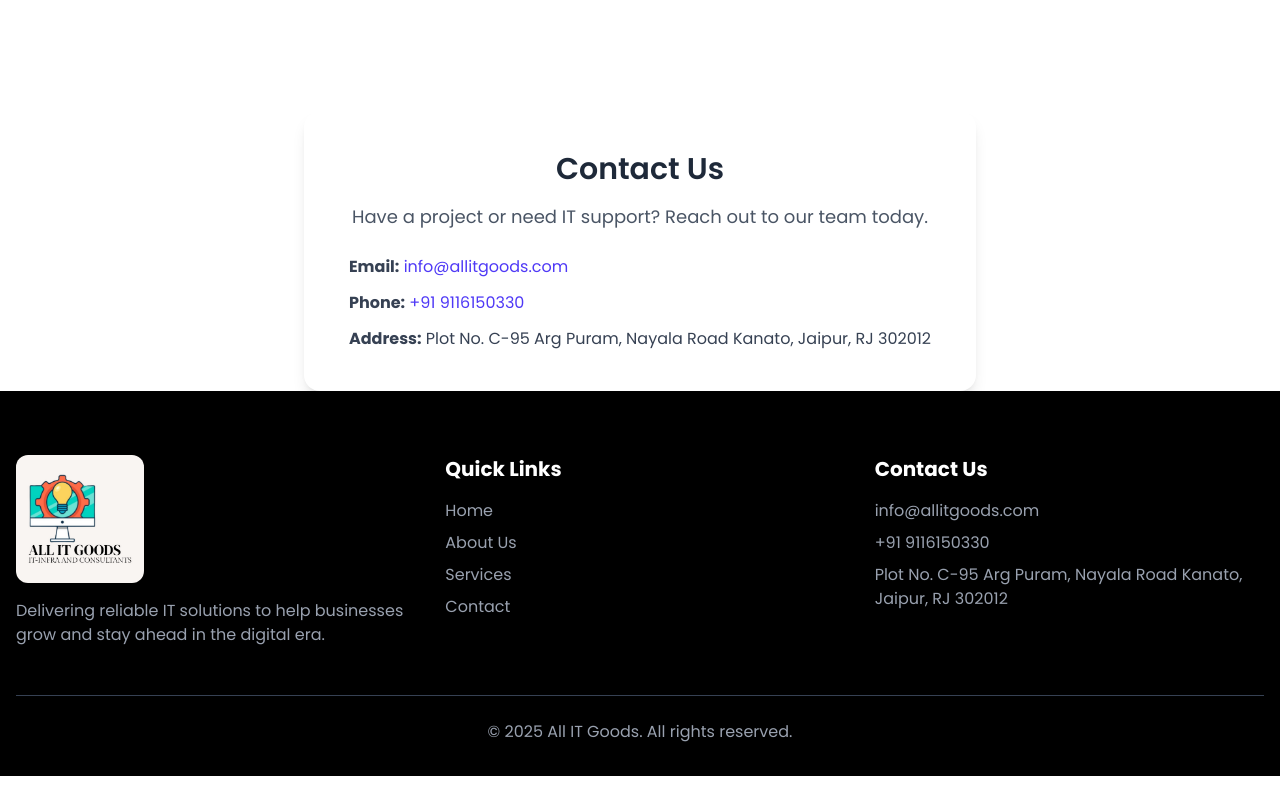
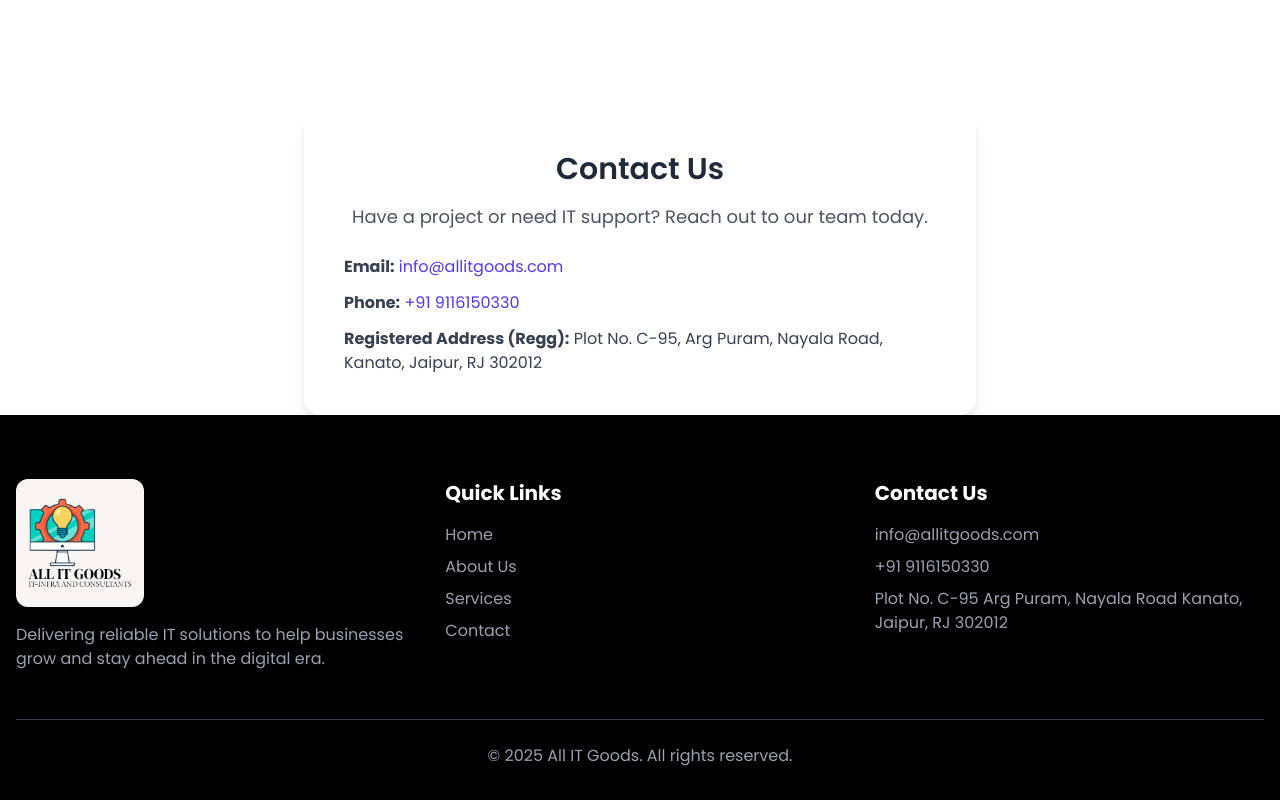
Before and after one commit to Abhishekt25/react-protofolio-site, a React (Vite) app: page / in a window 1280 px wide. Shown: the part 2367-3167 px from the top of the page. Before the commit the page ends 3143 px from the top, so only its background shows below. Built offline with nearby package versions, Linux system fonts and the light colour scheme.

Commit message:
address changess

```diff
--- a/src/components/Contact.tsx
+++ b/src/components/Contact.tsx
@@ -27,7 +27,7 @@ const Contact = () => {
           </a>
         </p>
         <p>
-          <strong>Address:</strong> Plot No. C-95 Arg Puram, Nayala Road Kanato, Jaipur, RJ 302012
+         <strong>Registered Address (Regg):</strong> Plot No. C-95, Arg Puram, Nayala Road, Kanato, Jaipur, RJ 302012
         </p>
       </div>
     </section>
```
Also changed, not shown: src/components/Navbar.tsx (line endings or trailing spaces).
